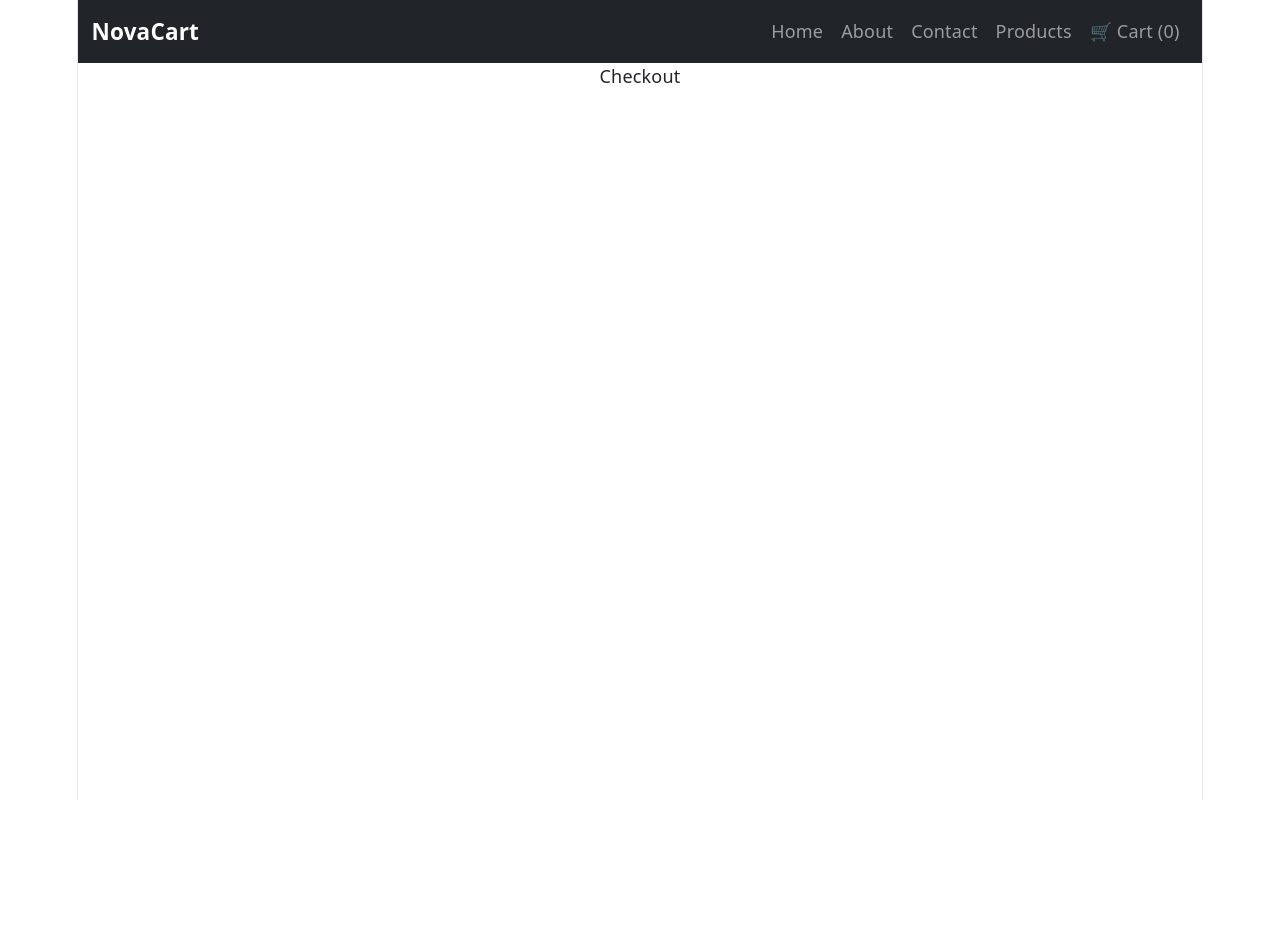
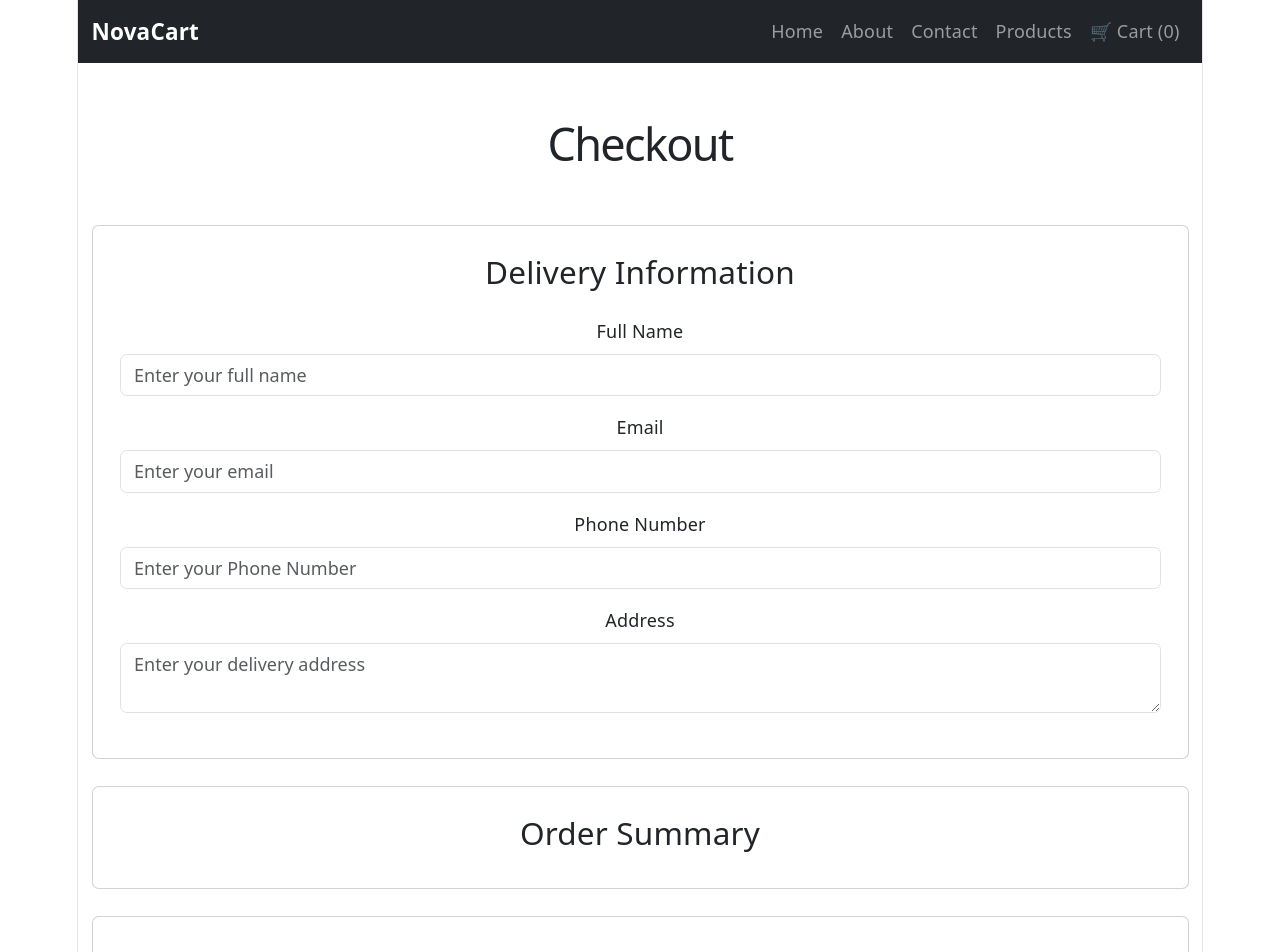
Before and after one commit to saniyamehra03/Ecommerce_intern, a React (Vite) app: page /checkout in a window 1280 px wide. Shown: the top 952 px of the page. Before the commit the page ends 800 px from the top, so only its background shows below. Built offline with nearby package versions, Linux system fonts and the light colour scheme.

Commit message:
inside checkout page we create the order information customer detail and payment method

```diff
--- a/src/App.jsx
+++ b/src/App.jsx
@@ -90,7 +90,7 @@ function App() {
        }
        />
       <Route path="/category" element ={<Category/>}/>
-      <Route path="/checkout" element ={<Checkout/>}/>
+      <Route path="/checkout" element ={<Checkout cart={cart}/>}/>
       <Route path="/contact" element ={<Contact/>}/>
       <Route path="/order-confirmation" element ={<OrderConfirmation/>}/>
       <Route path="/products" element ={<Products/>}/>
--- a/src/pages/Checkout.jsx
+++ b/src/pages/Checkout.jsx
@@ -1,9 +1,57 @@
 import React from 'react'
 
-const Checkout = () => {
+const Checkout = ({cart}) => {
   return (
-    <div>Checkout</div>
-  )
+    <div className="container py-5">
+      <h1 className='text-center mb-5'>
+        Checkout
+      </h1>
+      <div className='card p-4 mb-4'>
+       <h3 className='mb-4'> Delivery Information </h3>
+       <div className='mb-3'>
+        <label className='form-label'>Full Name</label>
+        <input
+        type="text"
+        className='form-control'
+        placeholder='Enter your full name'
+        />
+       </div>
+       <div className='mb-3'>
+       <label className='form-label'>Email</label>
+       <input
+       type="text"
+       className='form-control'
+       placeholder='Enter your email'
+       />
+       </div>
+       <div className='mb-3'>
+       <label className='form-label'>Phone Number</label>
+       <input
+       type="tel"
+       className='form-control'
+       placeholder='Enter your Phone Number'
+       />
+       </div>
+       <div className='mb-3'>
+       <label className='form-label'>Address</label>
+       <textarea
+       row="3"
+       className='form-control'
+       placeholder='Enter your delivery address'
+       ></textarea>
+       </div>
+      </div>
+      <div className='card p-4 mb-4'>
+       <h3>  Order Summary </h3>
+      </div>
+      <div className='card p-4 mb-4'>
+        <h3>Payment Method </h3>
+      </div>
+       <button className='btn btn-primary w-100'>
+        <h3>Place Order </h3>
+      </button>
+    </div>
+  );
 }
 
 export default Checkout
```
